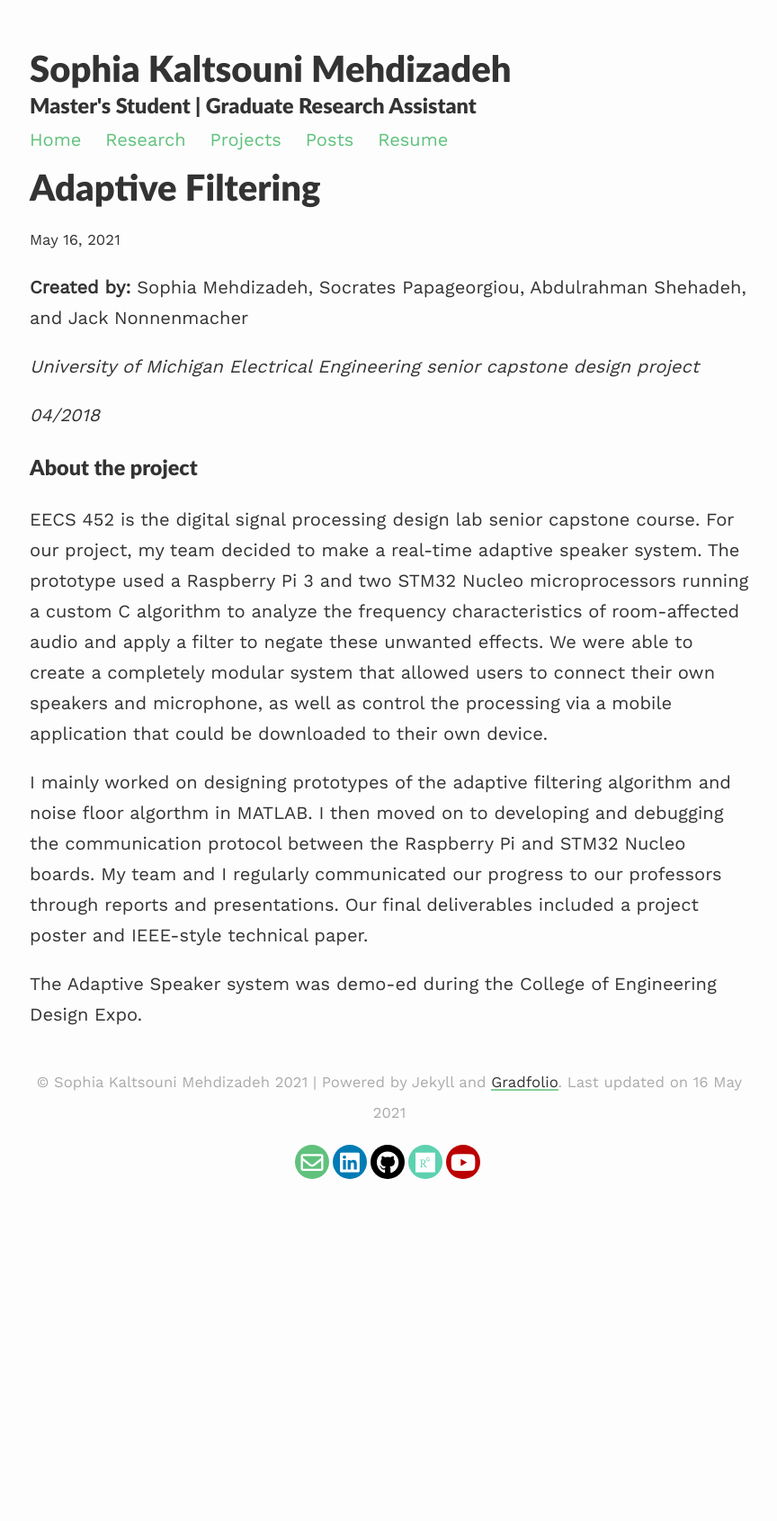
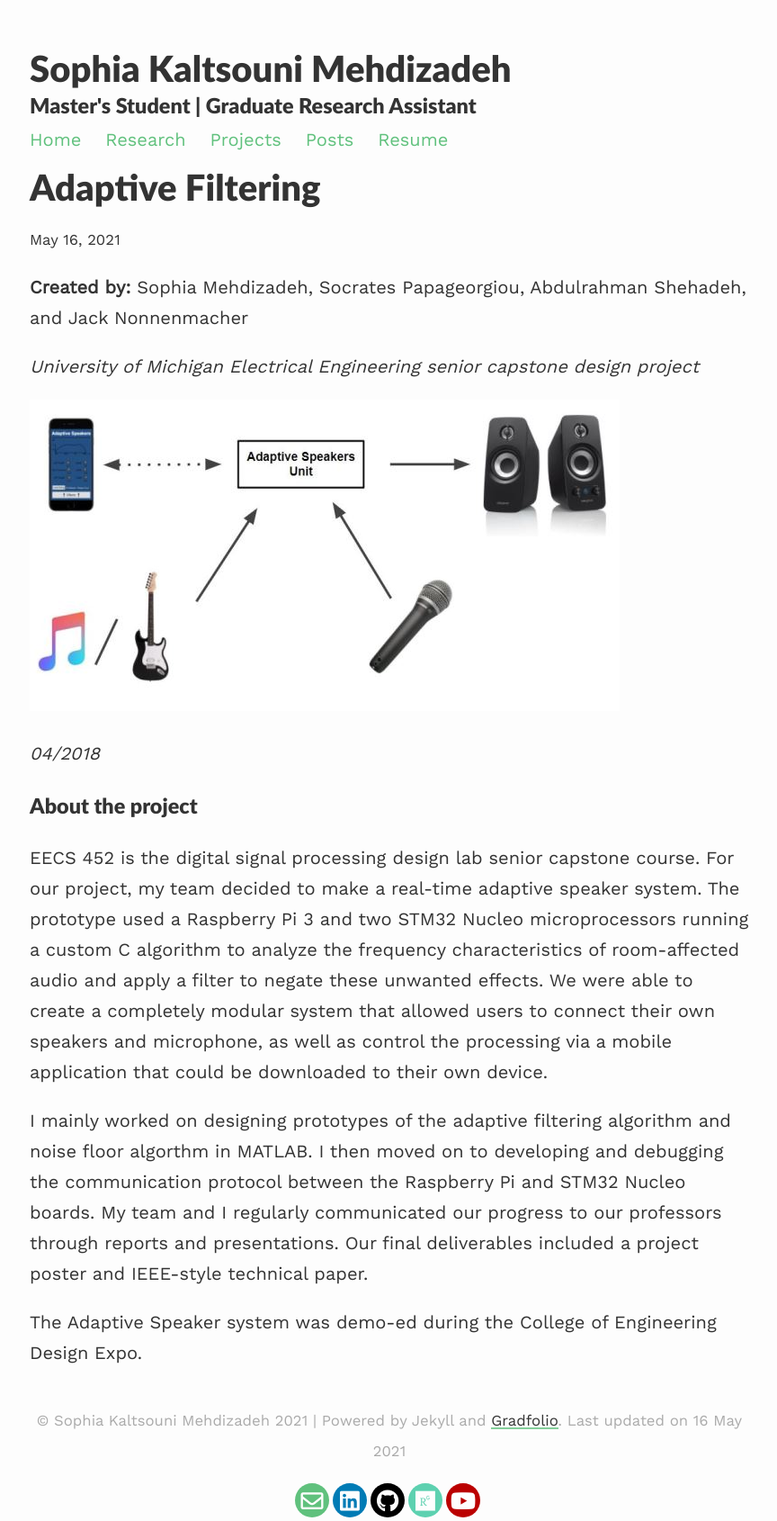
Before and after one commit to smehdizadeh/smehdizadeh.github.io, a Jekyll site: the page built from _projects/4_project.md, in a window 1280 px wide. Shown: the whole page at 90% size, without its empty margins (207-1071 px from the left). Built offline with Jekyll 4.4.1, drawn with Linux system fonts in a browser that asks for light colours; nearby versions of some CDN libraries; before the commit the page ends 1314 px from its top, so only the background shows below that.

Commit message:
Update 4_project.md

```diff
--- a/_projects/4_project.md
+++ b/_projects/4_project.md
@@ -8,6 +8,8 @@ description: Prototype of a real-time adaptive speaker system
 
 *University of Michigan Electrical Engineering senior capstone design project*
 
+![High level diagram](/assets/images/Capture_AdaptiveSpeakers.JPG)
+
 *04/2018*
 
 ### About the project ###
```
